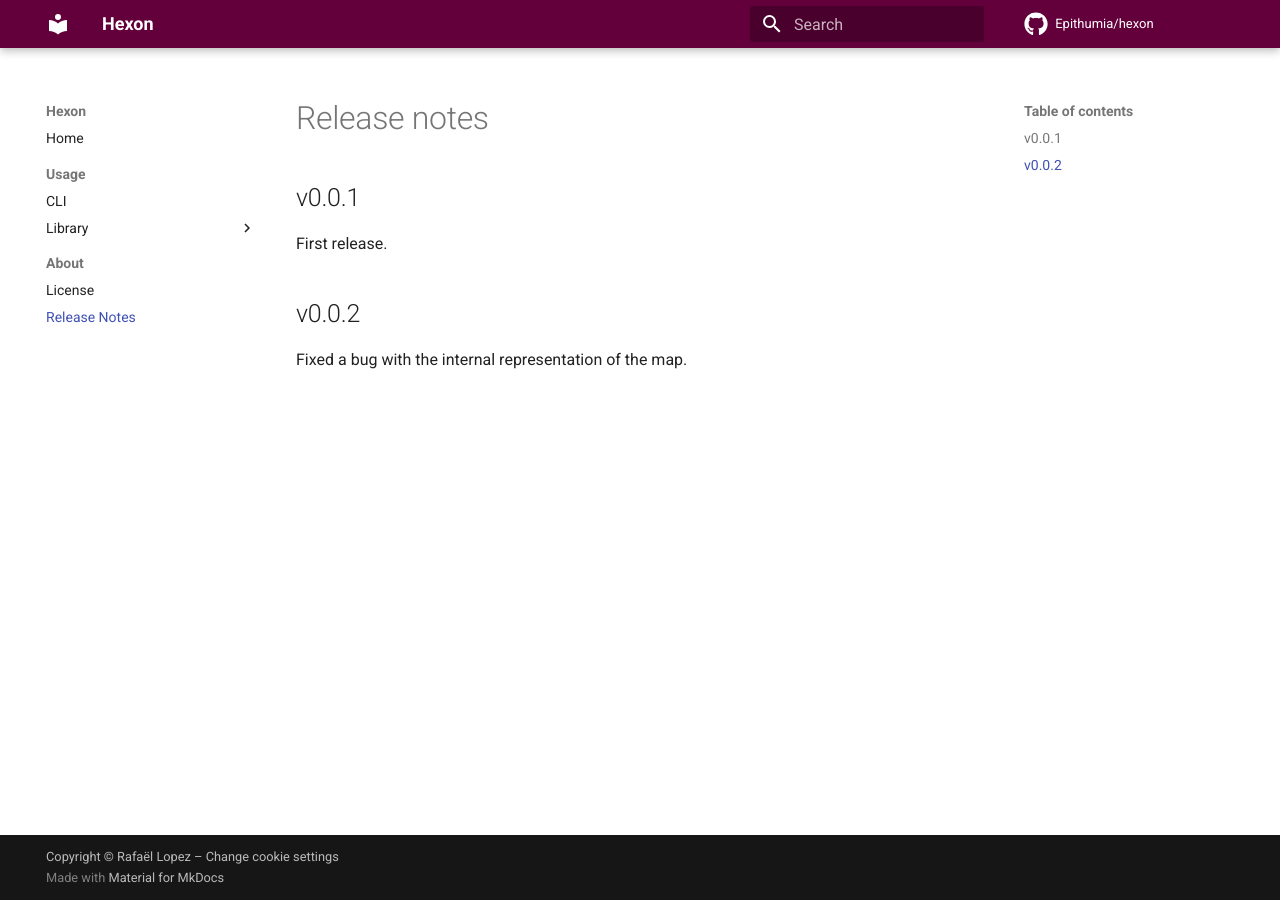
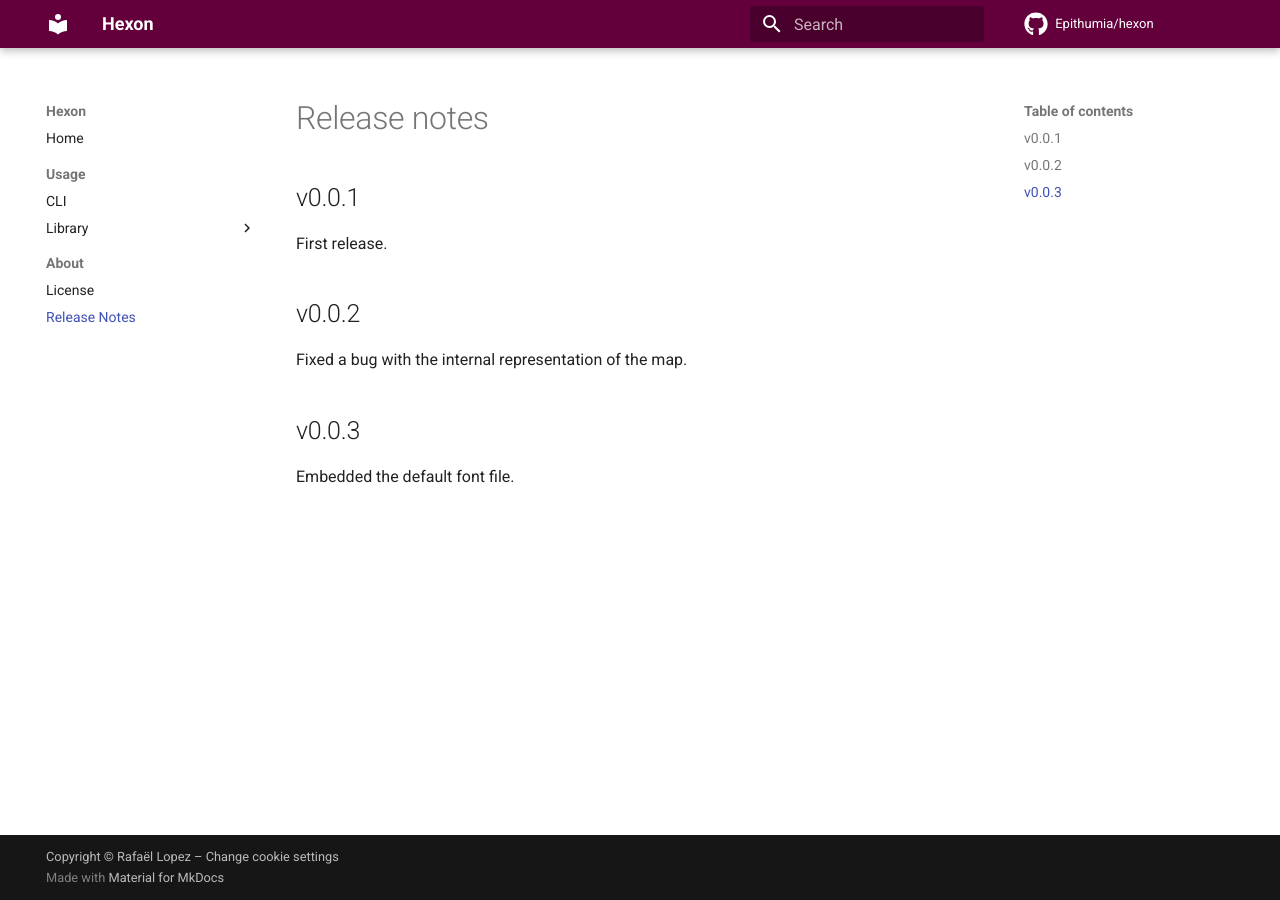
Before and after one commit to Epithumia/hexon, an MkDocs documentation site: the page built from docs/docs/release-notes.md, in a window 1280 px wide. Built offline with MkDocs 1.6.1 and Material for MkDocs 9.7.7, drawn with Linux system fonts in a browser that asks for light colours; comment, search, counter and statistics services are not loaded.

Commit message:
Bump version

```diff
--- a/docs/docs/release-notes.md
+++ b/docs/docs/release-notes.md
@@ -7,3 +7,7 @@ First release.
 ## v0.0.2
 
 Fixed a bug with the internal representation of the map.
+
+## v0.0.3
+
+Embedded the default font file.
--- a/src/hexon/__init__.py
+++ b/src/hexon/__init__.py
@@ -1 +1 @@
-VERSION = "0.0.2"
+VERSION = "0.0.3"
```
Also changed, not shown: 1 other file.
